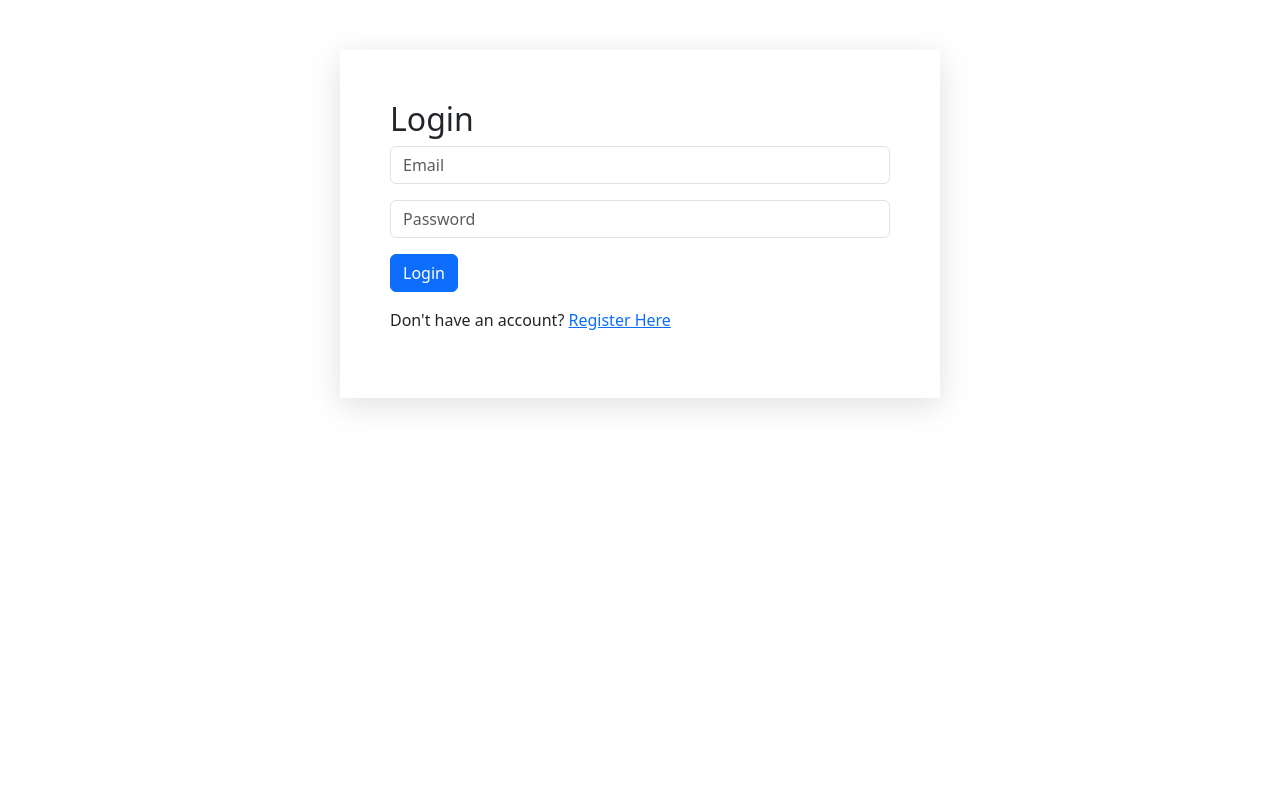
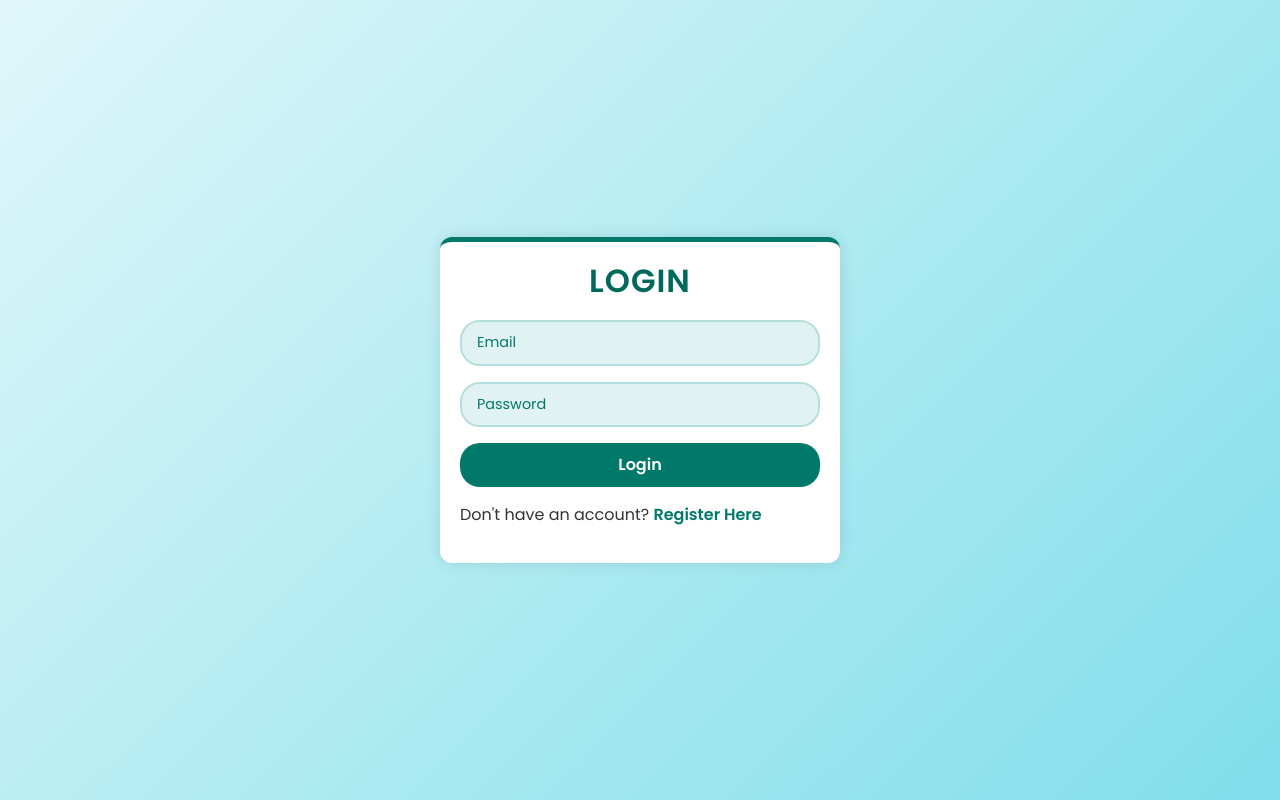
Before and after one commit to njg37/intern-PHP-MYSQL, a PHP site: page /login.php in a window 1280 px wide. Run offline with PHP 8.4, Linux system fonts and the light colour scheme.

Commit message:
css styling in login form

```diff
--- a/login.php
+++ b/login.php
@@ -93,6 +93,156 @@ if ($_SERVER["REQUEST_METHOD"] == "POST") {
             }
         }
     </script>
+     <style>
+@import url('https://fonts.googleapis.com/css2?family=Poppins:wght@400;600&display=swap');
+
+body {
+    font-family: 'Poppins', sans-serif;
+    background: linear-gradient(135deg, #e0f7fa, #80deea);
+    color: #333;
+    margin: 0;
+    padding: 0;
+    display: flex;
+    justify-content: center;
+    align-items: center;
+    height: 100vh;
+}
+
+.container {
+    max-width: 400px;
+    margin: 20px;
+    padding: 20px;
+    background-color: #ffffff;
+    box-shadow: 0 0 15px rgba(0, 0, 0, 0.1);
+    border-radius: 12px;
+    transition: transform 0.3s ease, box-shadow 0.3s ease;
+    border-top: 5px solid #00796b;
+}
+
+.container:hover {
+    transform: scale(1.03);
+    box-shadow: 0 0 30px rgba(0, 0, 0, 0.2);
+}
+
+h2 {
+    text-align: center;
+    color: #00695c;
+    margin-bottom: 20px;
+    font-weight: 600;
+    text-transform: uppercase;
+    letter-spacing: 1px;
+}
+
+.form-group {
+    position: relative;
+    margin-bottom: 1.2rem;
+}
+
+.form-control {
+    width: 100%;
+    padding: 10px 15px;
+    font-size: 0.9rem;
+    color: #333;
+    background-color: #e0f2f1;
+    border: 2px solid #b2dfdb;
+    border-radius: 20px;
+    transition: all 0.3s ease;
+}
+
+.form-control:focus {
+    border-color: #00796b;
+    background-color: #ffffff;
+    box-shadow: 0 0 8px rgba(0, 121, 107, 0.5);
+    transform: scale(1.01);
+}
+
+.form-control:hover {
+    border-color: #00796b;
+}
+
+.form-control::placeholder {
+    color: #00796b;
+}
+
+.form-btn input[type="submit"] {
+    width: 100%;
+    padding: 10px;
+    font-size: 1rem;
+    font-weight: 600;
+    color: #ffffff;
+    background-color: #00796b;
+    border: none;
+    border-radius: 20px;
+    cursor: pointer;
+    transition: background-color 0.3s ease, transform 0.3s ease;
+}
+
+.form-btn input[type="submit"]:hover {
+    background-color: #004d40;
+    transform: translateY(-4px);
+}
+
+.form-btn input[type="submit"]:active {
+    background-color: #00332c;
+    transform: translateY(0);
+}
+
+a {
+    color: #00796b;
+    text-decoration: none;
+    font-weight: 600;
+    transition: color 0.3s ease;
+}
+
+a:hover {
+    color: #004d40;
+    text-decoration: underline;
+}
+
+.alert {
+    padding: 12px;
+    border-radius: 6px;
+    margin-bottom: 20px;
+    font-size: 1rem;
+    transition: opacity 0.3s ease;
+}
+
+.alert-danger {
+    background-color: #ffebee;
+    color: #b71c1c;
+    border: 1px solid #ffcdd2;
+    border-left: 4px solid #b71c1c;
+}
+
+.alert-success {
+    background-color: #e8f5e9;
+    color: #1b5e20;
+    border: 1px solid #c8e6c9;
+    border-left: 4px solid #1b5e20;
+}
+
+@media (max-width: 768px) {
+            .container {
+                padding: 15px;
+            }
+
+            .form-btn input {
+                padding: 8px;
+            }
+        }
+
+        @media (max-width: 576px) {
+            h2 {
+                font-size: 24px;
+            }
+
+            .form-btn input {
+                padding: 7px;
+                font-size: 14px;
+            }
+        }
+
+    </style>
 </head>
 <body>
     <div class="container">
```
